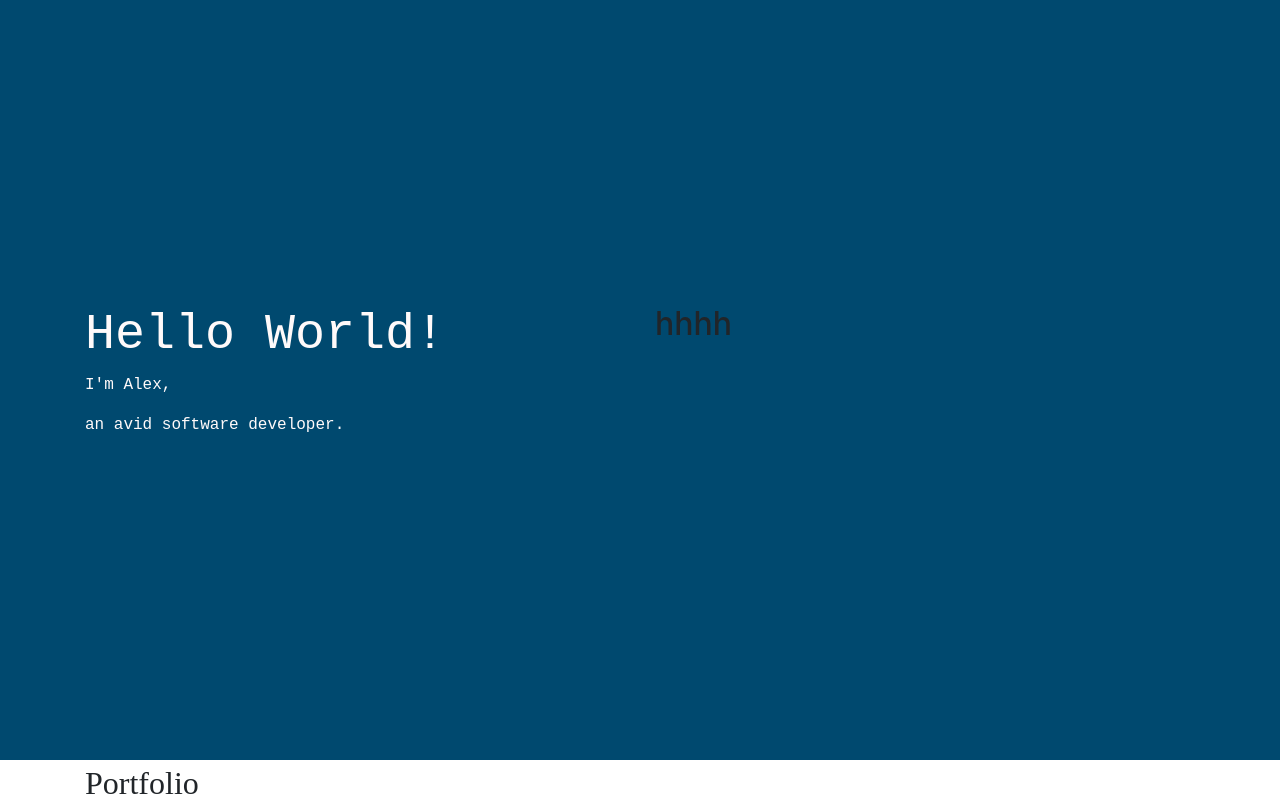
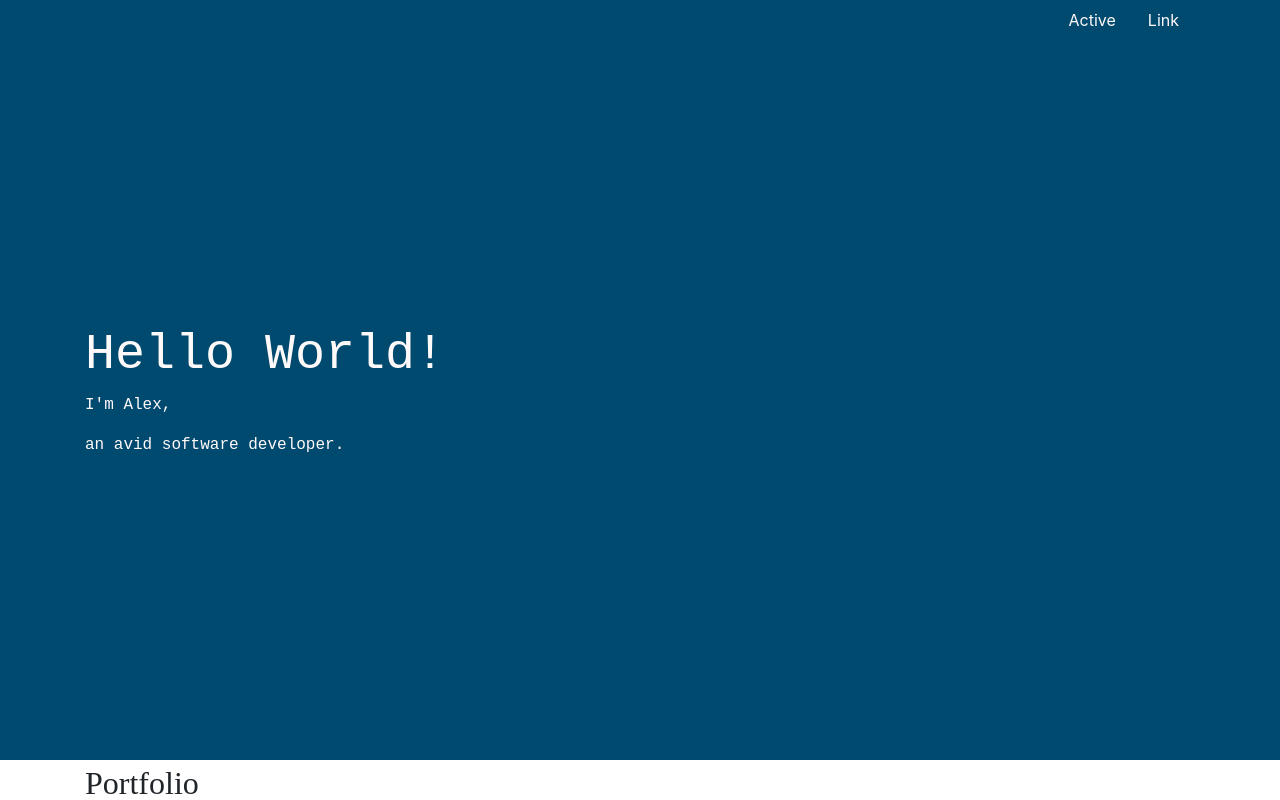
Before and after one commit to iamalx/react-portfolio, a React (Create React App) app: page / in a window 1280 px wide. Shown: the top 800 px of the page. Built offline with nearby package versions, Linux system fonts and the light colour scheme.

Commit message:
nav => scroll effect

```diff
--- a/src/App.css
+++ b/src/App.css
@@ -10,7 +10,7 @@
 }
 
 .viewport-hg {
-  height: calc(100vh - 40px);
+  height: calc(100vh - 80px);
 }
 
 .vr-center {
--- a/src/App.js
+++ b/src/App.js
@@ -11,6 +11,7 @@ import Portfolio from './components/portfolio';
 import Container from 'react-bootstrap/Container';
 import Row from 'react-bootstrap/Row';
 import Col from 'react-bootstrap/Col';
+import Nav from 'react-bootstrap/Nav';
 
 
 
@@ -36,6 +37,19 @@ const App = () => {
 
     return (
         <div>
+            <div className='marine-blue'>
+            <Container>
+                <Nav className="justify-content-end" activeKey="/home">
+                    <Nav.Item>
+                        <Nav.Link className=' white-font' href="/home">Active</Nav.Link>
+                    </Nav.Item>
+                    <Nav.Item>
+                        <Nav.Link className=' white-font' eventKey="link-1">Link</Nav.Link>
+                    </Nav.Item>
+
+                    </Nav>
+            </Container>
+            </div>
             <div className='marine-blue viewport-hg  vr-center'>
             <Container>
                         {isMobile ?
--- a/src/components/stack.js
+++ b/src/components/stack.js
@@ -8,7 +8,7 @@ const Stack = () => {
 
     return (
         <div className='error-bar ' >
-            <h2>hhhh</h2>
+            {/* <h2>hhhh</h2> */}
         </div>
     );
 }
```
